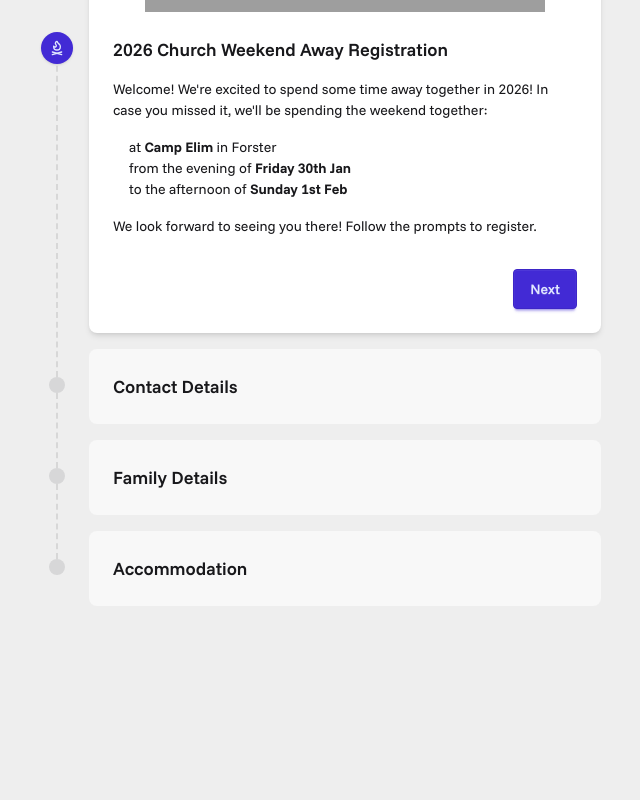
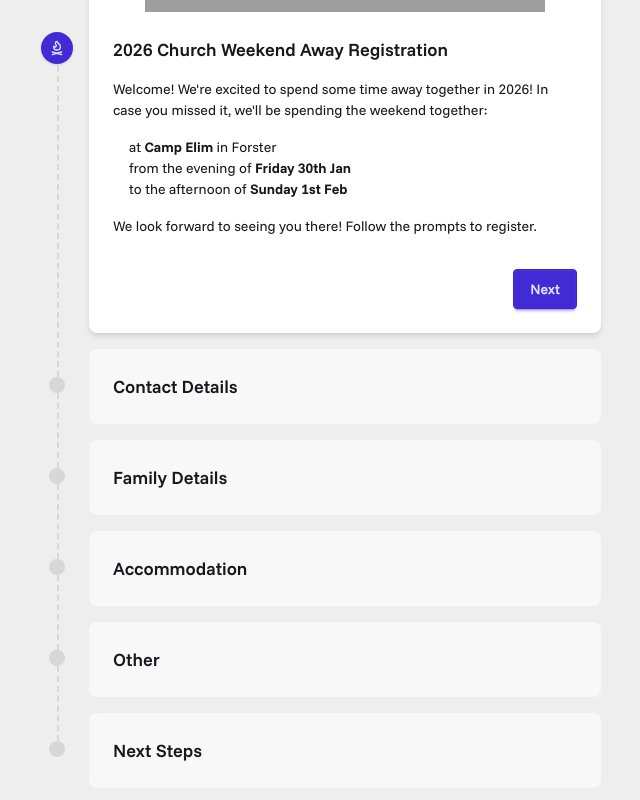
Before and after one commit to camelChief/church-camp-form, a SvelteKit app: page / in a window 1280 px wide. Shown: the part 304-1104 px from the top of the page, without its empty margins (295-935 px from the left). Built offline with nearby package versions, Linux system fonts and the light colour scheme; grey boxes are pictures that could not be loaded.

Commit message:
Some more changes.

```diff
--- a/src/lib/components/FormCard.svelte
+++ b/src/lib/components/FormCard.svelte
@@ -1,7 +1,7 @@
 <script lang="ts">
     import { type IconProps } from "@lucide/svelte";
     import type { Component, Snippet } from "svelte";
-    import type { CardProps } from "../shared-types";
+    import type { CardProps } from "../types";
 
     let {
         imageSrc,
@@ -92,7 +92,7 @@
     .step-bar {
         border-left: 2px dashed var(--color-base-content);
         height: 100%;
-        left: calc(-2rem - 1px);
+        left: -2rem;
         opacity: .1;
         position: absolute;
         top: 2.75rem;
--- /dev/null
+++ b/src/lib/consts.ts
@@ -0,0 +1,23 @@
+// primitives then objects
+// alphabetical order
+
+export const BUNK_ROOM_BEDS = 9;
+export const FAMILY_ROOM_BEDS = 13;
+export const LAKESIDE_CABIN_BEDS = 7;
+
+export const ACCOMMODATION_COSTS = {
+    perNight: {
+        poweredSite: 39,
+        bunkRoom: 72,
+        lakesideCabin: 138,
+        familyRoom: 138,
+        lakesideHall: 200,
+        additionalAdult: 15,
+        additionalChild: 10,
+    },
+
+    perDay: {
+        individual: 5,
+        family: 15,
+    }
+};
--- a/src/routes/(cards)/AccommodationCard.svelte
+++ b/src/routes/(cards)/AccommodationCard.svelte
@@ -1,6 +1,7 @@
 <script lang="ts">
     import FormCard from "$lib/components/FormCard.svelte";
-    import type { CardProps, Option } from "$lib/shared-types";
+    import { ACCOMMODATION_COSTS, BUNK_ROOM_BEDS, LAKESIDE_CABIN_BEDS } from "$lib/consts";
+    import type { CardProps } from "$lib/types";
     import { Tent } from "@lucide/svelte";
 
     let {
@@ -10,6 +11,18 @@
         onback,
         onnext,
     }: CardProps = $props();
+
+    let stayingNights = $derived.by(() => {
+        const arrivingFriday = formState.arrivalTime === 'friday evening';
+        const departingSunday =
+            formState.departureTime === 'sunday morning' ||
+            formState.departureTime === 'sunday afternoon';
+
+        let nightsCount = 0;
+        if (arrivingFriday) nightsCount += 1;
+        if (departingSunday) nightsCount += 1;
+        return nightsCount;
+    });
 
     let additionalAdults = $state('0');
     let additionalChildren = $state('0');
@@ -29,9 +42,39 @@
     });
 
     let partySize = $derived(adultsCount + childrenCount);
-    let cabinOptionDisabled = $derived(partySize > 7);
-    let bunkOptionDisabled = $derived(partySize > 9);
+    let cabinOptionDisabled = $derived(partySize > LAKESIDE_CABIN_BEDS);
+    let bunkOptionDisabled = $derived(partySize > BUNK_ROOM_BEDS);
     let displayAccommodationCosts = $derived(formState.preferredAccommodationType !== '');
+
+    let perNightCost = $derived.by(() => {
+        const accommodationType = formState.preferredAccommodationType;
+        const perNightCosts = ACCOMMODATION_COSTS.perNight;
+
+        let accomCostPerNight = 0;
+        switch (accommodationType) {
+            case 'powered site':
+                accomCostPerNight = perNightCosts.poweredSite;
+                break;
+            case 'bunk room':
+                accomCostPerNight = perNightCosts.bunkRoom;
+                break;
+            case 'lakeside cabin':
+                accomCostPerNight = perNightCosts.lakesideCabin;
+                break;
+            case 'family room':
+                accomCostPerNight = perNightCosts.familyRoom;
+                break;
+            default:
+                break;
+        }
+
+        const adultPerNight = perNightCosts.additionalAdult;
+        const adultsPerNightCost = adultsCount > 2 ? (adultsCount - 2) * adultPerNight : 0;
+        const childPerNight = perNightCosts.additionalChild;
+        const childrenPerNightCost = childrenCount * childPerNight;
+
+        return accomCostPerNight + adultsPerNightCost + childrenPerNightCost;
+    });
 
     let totalCost = $derived.by(() => {
         let baseCost = 276;
@@ -76,10 +119,7 @@
     </div> -->
 
     <div class="flex flex-col gap-2">
-        <p class="label whitespace-normal">
-            {formState.familyMembers.length ? 'We' : 'I'}
-            will arrive and depart...
-        </p>
+        <p class="label whitespace-normal">Arrival/Departure</p>
 
         <label class="select">
             <span class="label">arrive</span>
--- a/src/routes/(cards)/ContactDetailsCard.svelte
+++ b/src/routes/(cards)/ContactDetailsCard.svelte
@@ -1,6 +1,6 @@
 <script lang="ts">
     import FormCard from '$lib/components/FormCard.svelte';
-    import type { CardProps } from '$lib/shared-types';
+    import type { CardProps } from '$lib/types';
     import { Contact } from '@lucide/svelte';
 
     let {
--- a/src/routes/(cards)/FamilyDetailsCard.svelte
+++ b/src/routes/(cards)/FamilyDetailsCard.svelte
@@ -1,6 +1,6 @@
 <script lang="ts">
     import FormCard from '$lib/components/FormCard.svelte';
-    import type { CardProps, FamilyMember } from '$lib/shared-types';
+    import type { CardProps, FamilyMember } from '$lib/types';
     import { Plus, Trash, Users } from '@lucide/svelte';
 
     let {
--- /dev/null
+++ b/src/routes/(cards)/NextStepsCard.svelte
@@ -0,0 +1,23 @@
+<script lang="ts">
+    import FormCard from '$lib/components/FormCard.svelte';
+    import type { CardProps } from '$lib/types';
+    import { Footprints } from '@lucide/svelte';
+
+    let {
+        formState = $bindable(),
+        active,
+        visited,
+        onback,
+        onnext,
+    }: CardProps = $props();
+</script>
+
+<FormCard
+    Icon={Footprints}
+    title="Next Steps"
+    {formState}
+    {active}
+    {visited}
+    {onback}
+    {onnext}
+></FormCard>
--- /dev/null
+++ b/src/routes/(cards)/OtherCard.svelte
@@ -0,0 +1,23 @@
+<script lang="ts">
+    import FormCard from '$lib/components/FormCard.svelte';
+    import type { CardProps } from '$lib/types';
+    import { Utensils } from '@lucide/svelte';
+
+    let {
+        formState = $bindable(),
+        active,
+        visited,
+        onback,
+        onnext,
+    }: CardProps = $props();
+</script>
+
+<FormCard
+    Icon={Utensils}
+    title="Other"
+    {formState}
+    {active}
+    {visited}
+    {onback}
+    {onnext}
+></FormCard>
--- a/src/routes/(cards)/WelcomeCard.svelte
+++ b/src/routes/(cards)/WelcomeCard.svelte
@@ -1,6 +1,6 @@
 <script lang="ts">
     import FormCard from "$lib/components/FormCard.svelte";
-    import type { CardProps } from "$lib/shared-types";
+    import type { CardProps } from "$lib/types";
     import { FlameKindling } from "@lucide/svelte";
 
     let { formState, active, visited, onnext }: CardProps = $props();
--- a/src/routes/+page.svelte
+++ b/src/routes/+page.svelte
@@ -1,16 +1,20 @@
 <script lang="ts">
-    import type { FormState } from "$lib/shared-types";
+    import type { FormState } from "$lib/types";
     import { tick } from "svelte";
     import AccommodationCard from "./(cards)/AccommodationCard.svelte";
     import ContactDetailsCard from "./(cards)/ContactDetailsCard.svelte";
     import FamilyDetailsCard from "./(cards)/FamilyDetailsCard.svelte";
     import WelcomeCard from "./(cards)/WelcomeCard.svelte";
+  import OtherCard from "./(cards)/OtherCard.svelte";
+  import NextStepsCard from "./(cards)/NextStepsCard.svelte";
 
     const steps = [
         WelcomeCard,
         ContactDetailsCard,
         FamilyDetailsCard,
         AccommodationCard,
+        OtherCard,
+        NextStepsCard,
     ];
 
     let stepIndex = $state(0);
@@ -30,8 +34,8 @@
         stepIndex = index;
         await tick();
         let scrollCatch = document.getElementsByClassName('scroll-catch')[index];
-        // scrollCatch.scrollIntoView({ behavior: 'smooth' });
-        scrollCatch.scrollIntoView();
+        scrollCatch.scrollIntoView({ behavior: 'smooth' });
+        // scrollCatch.scrollIntoView();
     }
 </script>
 
```
Also changed, not shown: src/lib/types.ts (renamed from src/lib/shared-types.ts).
